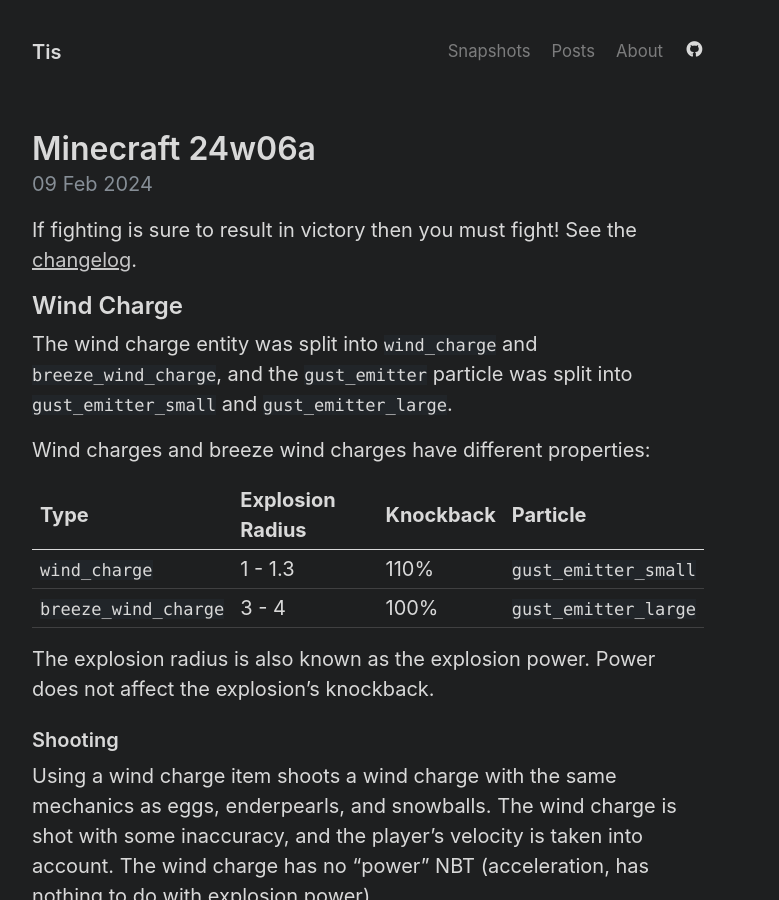
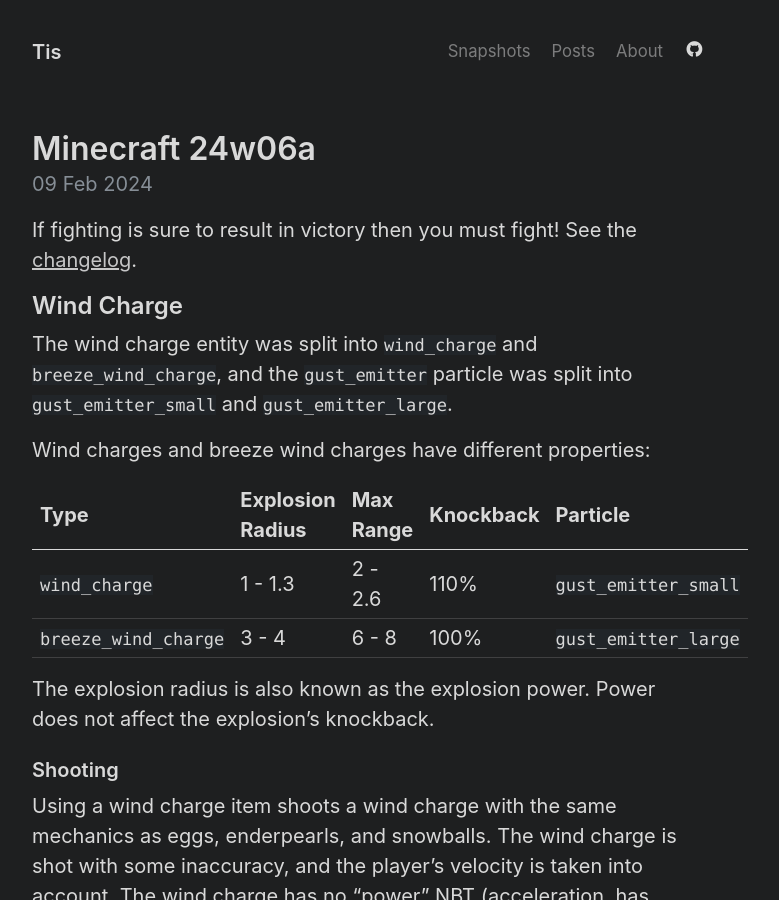
Before and after one commit to Tisawesomeness/tisawesomeness.github.io, a Jekyll site: the page built from snapshots/_posts/2024-02-09-24w06a.md, in a window 1280 px wide and 900 px high. Shown: the whole window, without its empty margins (272-1051 px from the left). Built offline with Jekyll 4.4.1, drawn with Linux system fonts in a browser that asks for light colours; comment, search, counter and statistics services are not loaded; some of the changed text lies outside the part shown.

Commit message:
Add max explosion range

```diff
--- a/snapshots/_posts/2024-02-09-24w06a.md
+++ b/snapshots/_posts/2024-02-09-24w06a.md
@@ -12,10 +12,10 @@
 
 Wind charges and breeze wind charges have different properties:
 
-| Type                 | Explosion Radius | Knockback | Particle             |
-| -------------------- | ---------------- | --------- | -------------------- |
-| `wind_charge`        | 1 - 1.3          | 110%      | `gust_emitter_small` |
-| `breeze_wind_charge` | 3 - 4            | 100%      | `gust_emitter_large` |
+| Type                 | Explosion Radius | Max Range | Knockback | Particle             |
+| -------------------- | ---------------- | --------- | --------- | -------------------- |
+| `wind_charge`        | 1 - 1.3          | 2 - 2.6   | 110%      | `gust_emitter_small` |
+| `breeze_wind_charge` | 3 - 4            | 6 - 8     | 100%      | `gust_emitter_large` |
 
 The explosion radius is also known as the explosion power. Power does not affect the explosion's knockback.
 
@@ -110,3 +110,4 @@
 - Added information on how the gravity attribute affects flying detection on dedicated servers
 - Clarified that explosion radius is explosion power
 - Fixed wrong knockback percentages for wind charges
+- Added max explosion range
```
